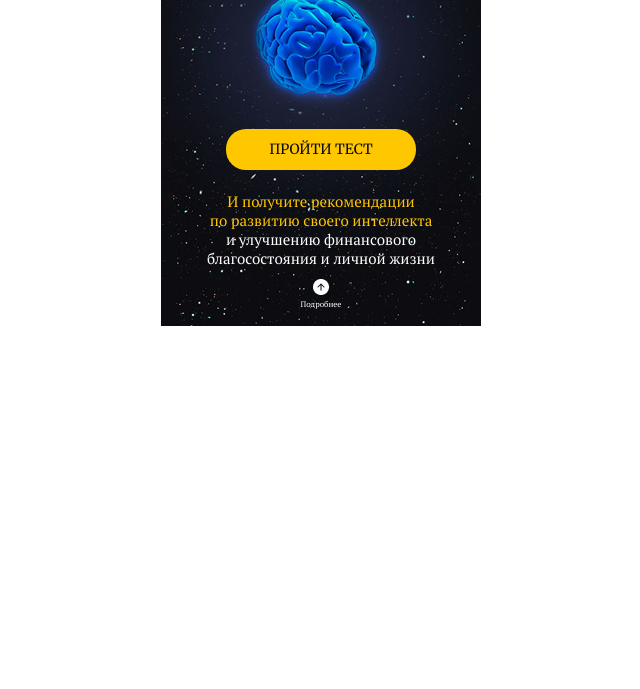
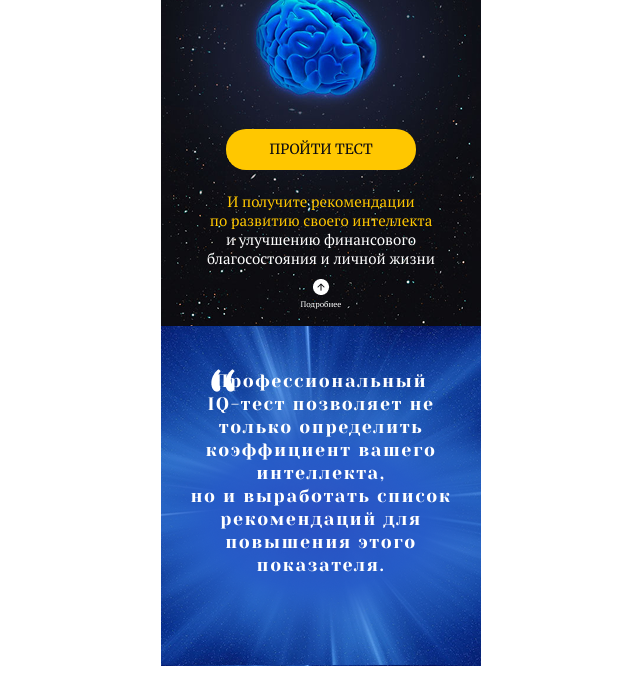
Before and after one commit to Mari-By/ABC_work, a website: page src/index.html in a window 1280 px wide. Shown: the part 250-939 px from the top of the page, without its empty margins (319-959 px from the left). Before the commit the page ends 800 px from the top, so only its background shows below. Drawn offline with Linux system fonts and the light colour scheme; files that its build step writes are made by us from their sources.

Commit message:
second section in work

```diff
--- a/src/index.html
+++ b/src/index.html
@@ -52,6 +52,25 @@
 
 
 		</section>
+		<section class="wow">
+
+			<div class="wow_quotes_up">
+				<img src="/src/img/foto/“_left.png" alt="quotes_up">
+			</div>
+
+			<div class="wow_text">
+				Профессиональный <br>IQ-тест позволяет не <br>только определить коэффициент вашего интеллекта, <br>
+				но и выработать список рекомендаций для повышения этого показателя.
+			</div>
+
+			<img src="/src/img/bg/bg_2/Rectangle.png" alt="img" class="wow_img">
+
+
+
+
+			<!-- <img src="/src/img/foto/“_right.png" alt="quotes_down" class="wow_quotes_down"> -->
+
+		</section>
 
 	</div>
 
--- a/src/sass/blocks/_promo.scss
+++ b/src/sass/blocks/_promo.scss
@@ -77,3 +77,35 @@
         color: #FFFFFF;
     }
 }
+
+.wow {
+    height: 340px;
+    background-image: url(../img/bg/bg_2/image.png);
+    &_img {
+        position: absolute;
+        top: 600px;
+        z-index: 0;
+    }
+    &_text {
+        position: relative;
+        margin: 0 auto;
+        margin-top: 17px;
+        z-index: +1;
+        width: 270px;
+        font-family: Yeseva One;
+        font-size: 18px;
+        letter-spacing: 1.5px;
+        line-height: 23px;
+        text-align: center;
+        color: #FFFFFF;
+
+    }
+    &_quotes_up {
+        position: relative;
+        top: 43px;
+        z-index: +5;
+        left: 50px;
+
+
+    }
+}
--- a/src/sass/style.scss
+++ b/src/sass/style.scss
@@ -5,6 +5,7 @@
     font-family: 'MuseoSans', sans-serif;
     margin: 0;
     padding: 0;
+
     }
 
 .container {
```
Also changed, not shown: src/css/style.min.css, src/img/bg/bg_2/Rectangle.png (renamed from src/img/bg/bg_2/Rectangle 2.6.png), 1 other file.
